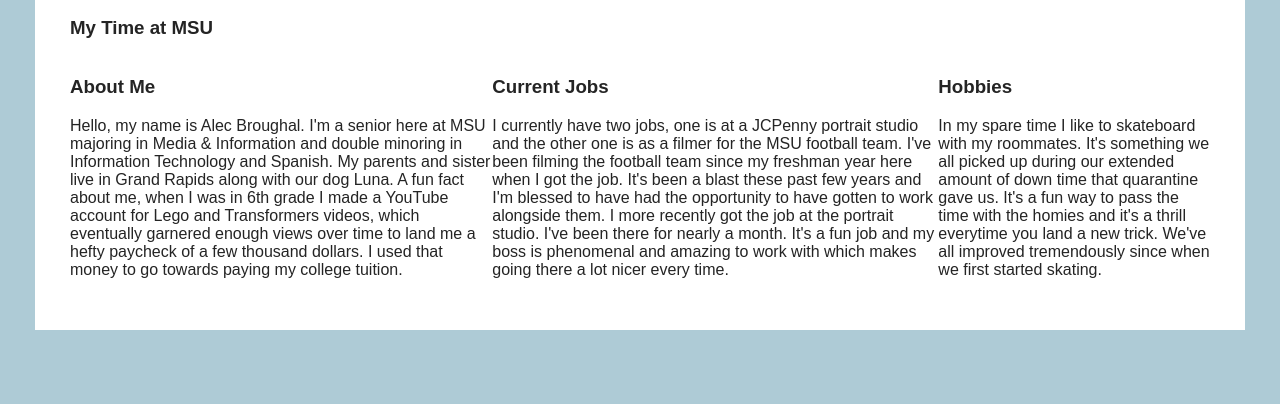
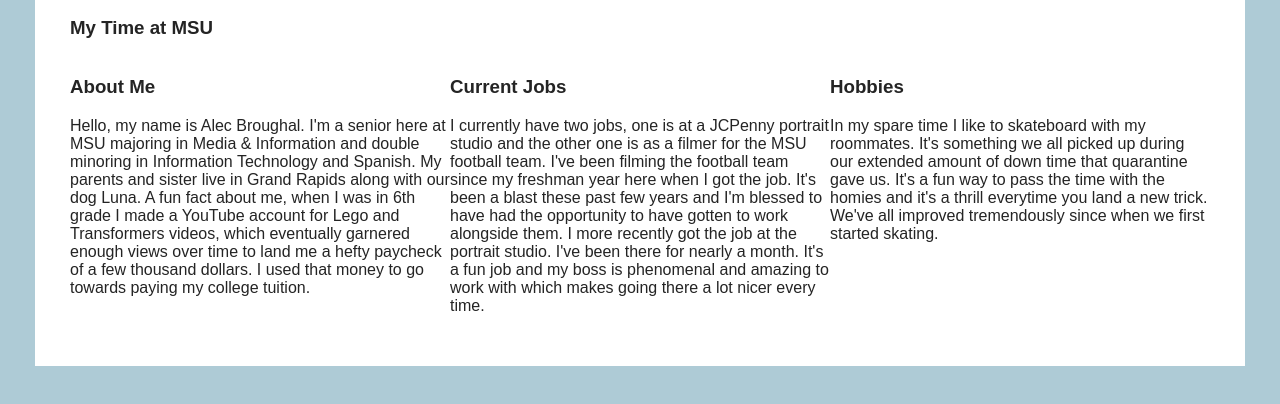
Before and after one commit to broughal/mi349_final, a plain HTML site: page index.html in a window 1280 px wide. Shown: the part 198-602 px from the top of the page. Drawn offline with Linux system fonts and the light colour scheme.

Commit message:
Update style.css

```diff
--- a/style.css
+++ b/style.css
@@ -1,3 +1,17 @@
+article:nth-of-type(1) {
+  flex: 1;
+}
+
+
+article:nth-of-type(2) {
+  flex: 1;
+}
+
+
+article:nth-of-type(3) {
+  flex: 1;
+}
+
 
 body {
   font-family: Arial, Helveticam, sans-seriff;
```
